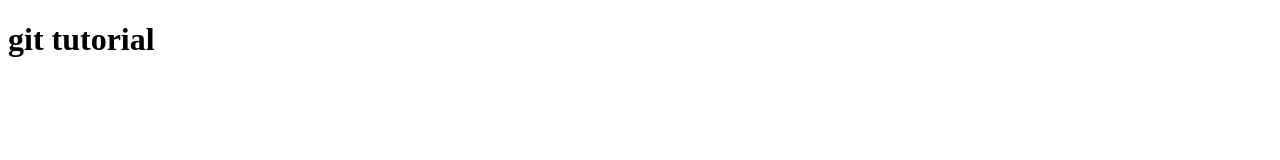
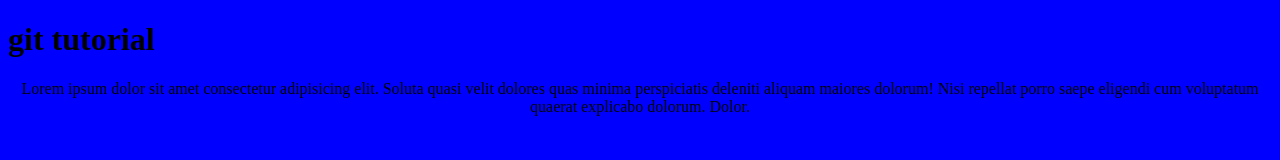
Before and after one commit to Eliassahee/practice-project, a plain HTML site: page index.html in a window 1280 px wide. Drawn offline with Linux system fonts and the light colour scheme.

Commit message:
add a paragraph and center it

```diff
--- a/index.html
+++ b/index.html
@@ -4,8 +4,10 @@
     <meta charset="UTF-8">
     <meta name="viewport" content="width=device-width, initial-scale=1.0">
     <title>Document</title>
+    <link rel="stylesheet" href="./styles.css">
 </head>
 <body>
     <h1> git tutorial</h1>
+    <p>Lorem ipsum dolor sit amet consectetur adipisicing elit. Soluta quasi velit dolores quas minima perspiciatis deleniti aliquam maiores dolorum! Nisi repellat porro saepe eligendi cum voluptatum quaerat explicabo dolorum. Dolor.</p>
 </body>
 </html>
--- a/styles.css
+++ b/styles.css
@@ -1,3 +1,6 @@
 body {
     background-color: blue;
 }
+p {
+    text-align: center;
+}
```
